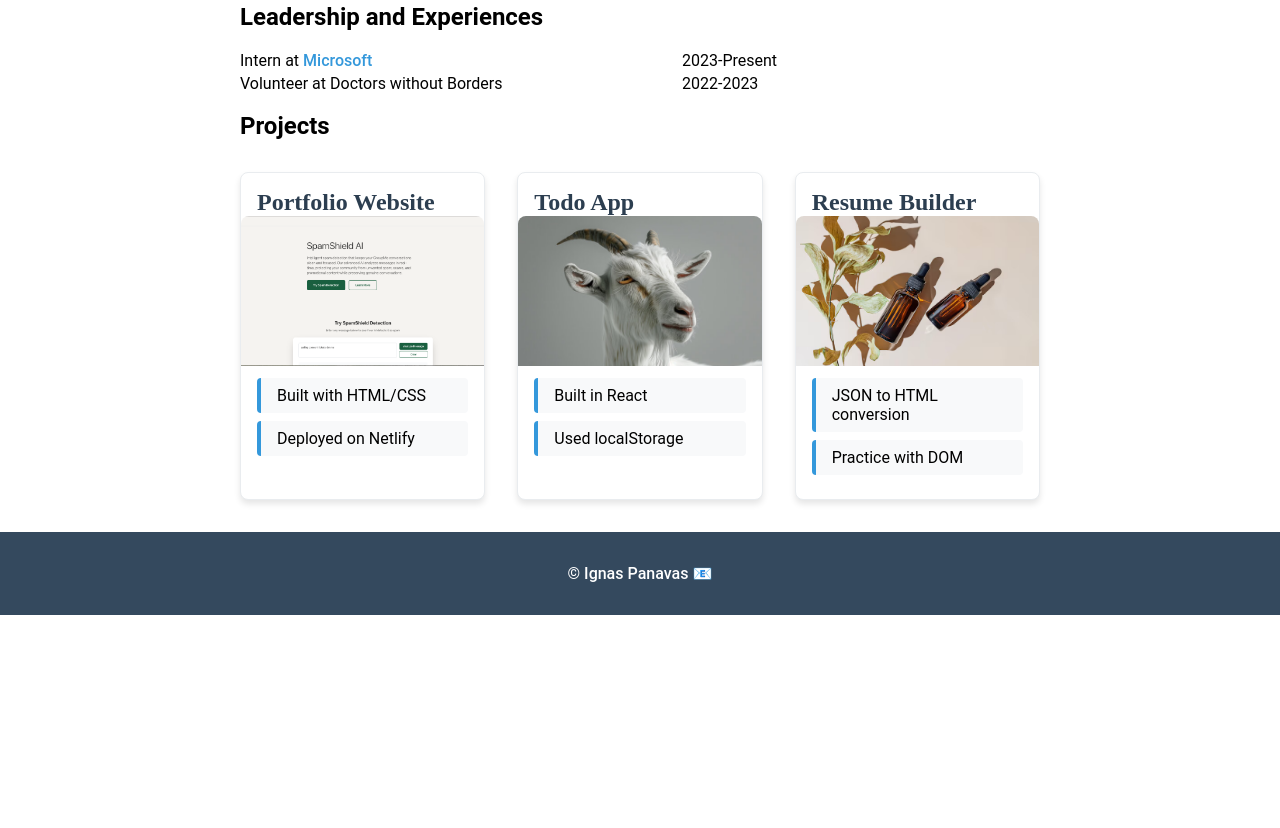
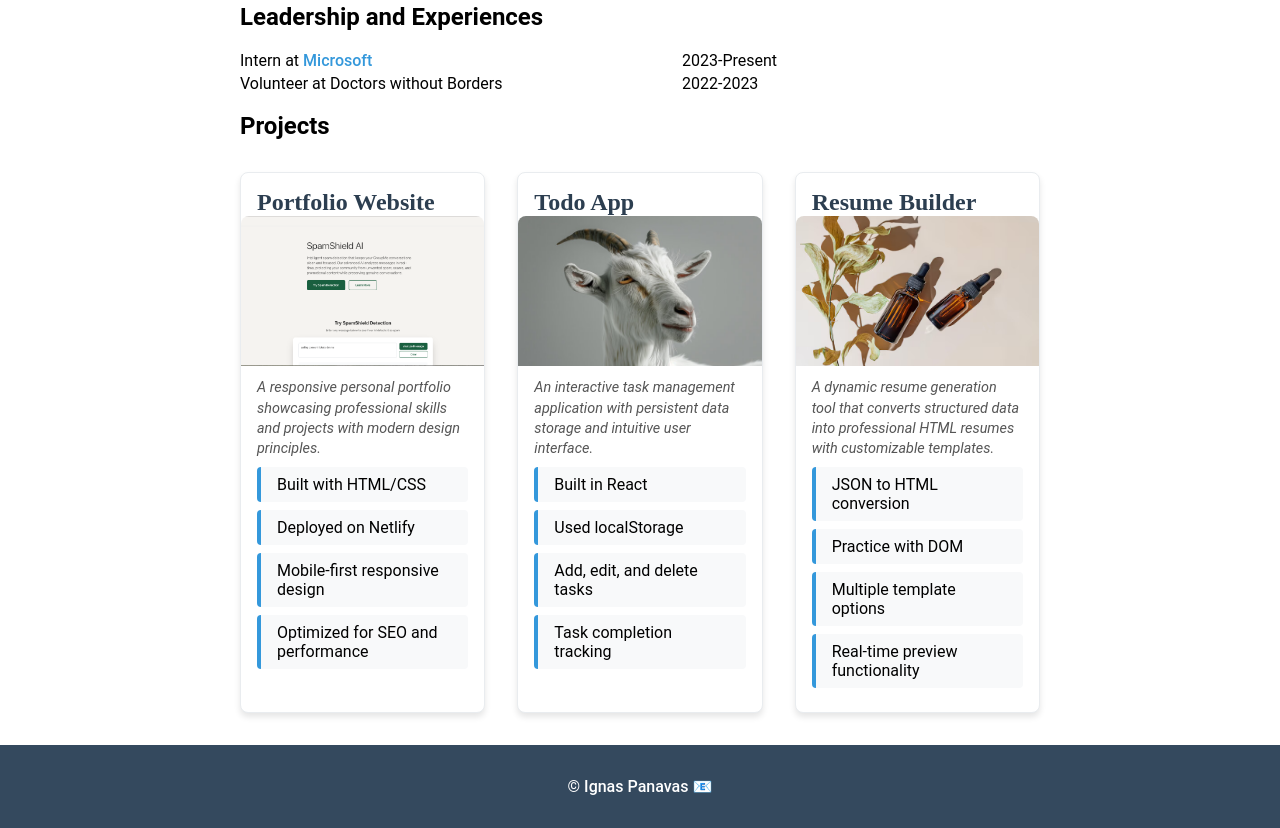
Before and after one commit to IgnasPanavas/CV_website, a website: page index.html in a window 1280 px wide. Shown: the part 1196-2024 px from the top of the page. Before the commit the page ends 1811 px from the top, so only its background shows below. Drawn offline with Linux system fonts and the light colour scheme.

Commit message:
project description updates

```diff
--- a/css/style.css
+++ b/css/style.css
@@ -199,6 +199,15 @@ section a:hover {
   margin: 0;
 }
 
+.project-description {
+  padding: 0 1rem;
+  margin: 0.5rem 0;
+  color: #555;
+  font-style: italic;
+  font-size: 0.9rem;
+  line-height: 1.4;
+}
+
 /**************   Responsiveness   *****************/
 @media (max-width: 680px) {
     nav {
--- a/index.html
+++ b/index.html
@@ -63,25 +63,34 @@
             <div class="card">
                 <h3>Portfolio Website</h3>
                 <img src="images/spamshield.png" alt="Portfolio Website" height="150">
+                <p class="project-description">A responsive personal portfolio showcasing professional skills and projects with modern design principles.</p>
                 <ul>
                     <li>Built with HTML/CSS</li>
                     <li>Deployed on Netlify</li>
+                    <li>Mobile-first responsive design</li>
+                    <li>Optimized for SEO and performance</li>
                 </ul>
             </div>
             <div class="card">
                 <h3>Todo App</h3>
                 <img src="images/goat.jpg" alt="Todo App" height="150">
+                <p class="project-description">An interactive task management application with persistent data storage and intuitive user interface.</p>
                 <ul>
                     <li>Built in React</li>
                     <li>Used localStorage</li>
+                    <li>Add, edit, and delete tasks</li>
+                    <li>Task completion tracking</li>
                 </ul>
             </div>
             <div class="card">
                 <h3>Resume Builder</h3>
                 <img src="images/bottles.jpg" alt="Resume Builder" height="150">
+                <p class="project-description">A dynamic resume generation tool that converts structured data into professional HTML resumes with customizable templates.</p>
                 <ul>
                     <li>JSON to HTML conversion</li>
                     <li>Practice with DOM</li>
+                    <li>Multiple template options</li>
+                    <li>Real-time preview functionality</li>
                 </ul>
             </div>
         </div>
```
Also changed, not shown: 1 other file.
